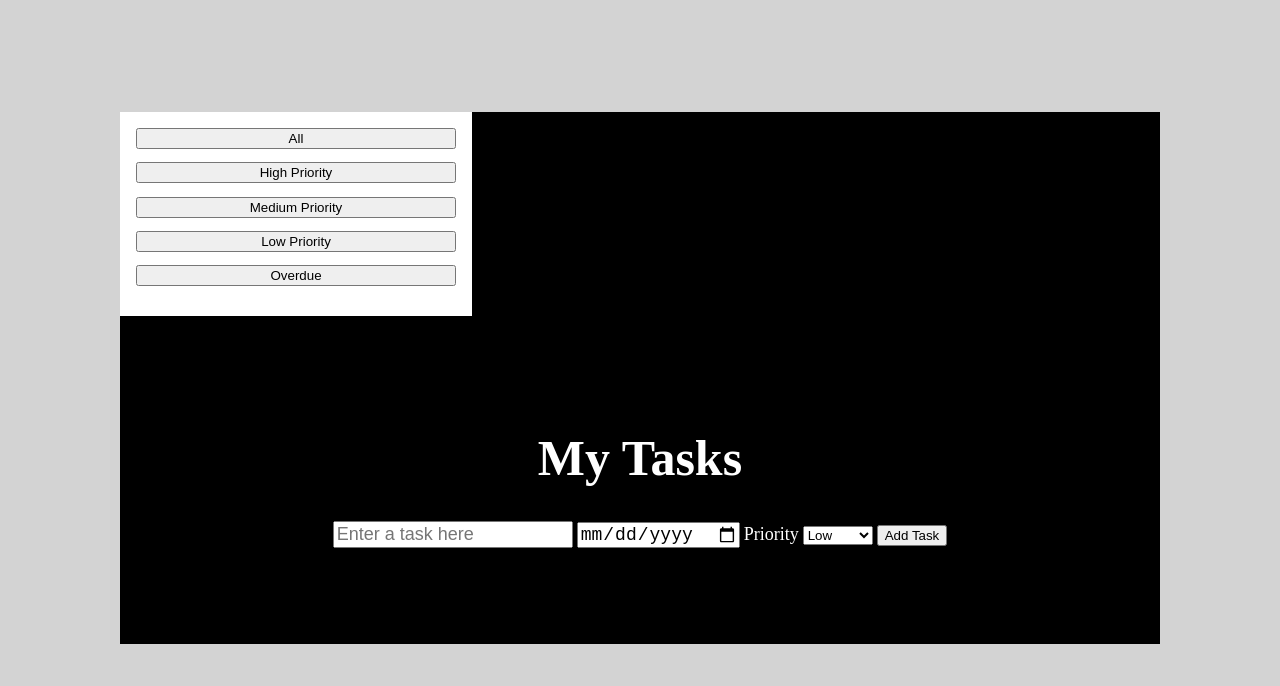
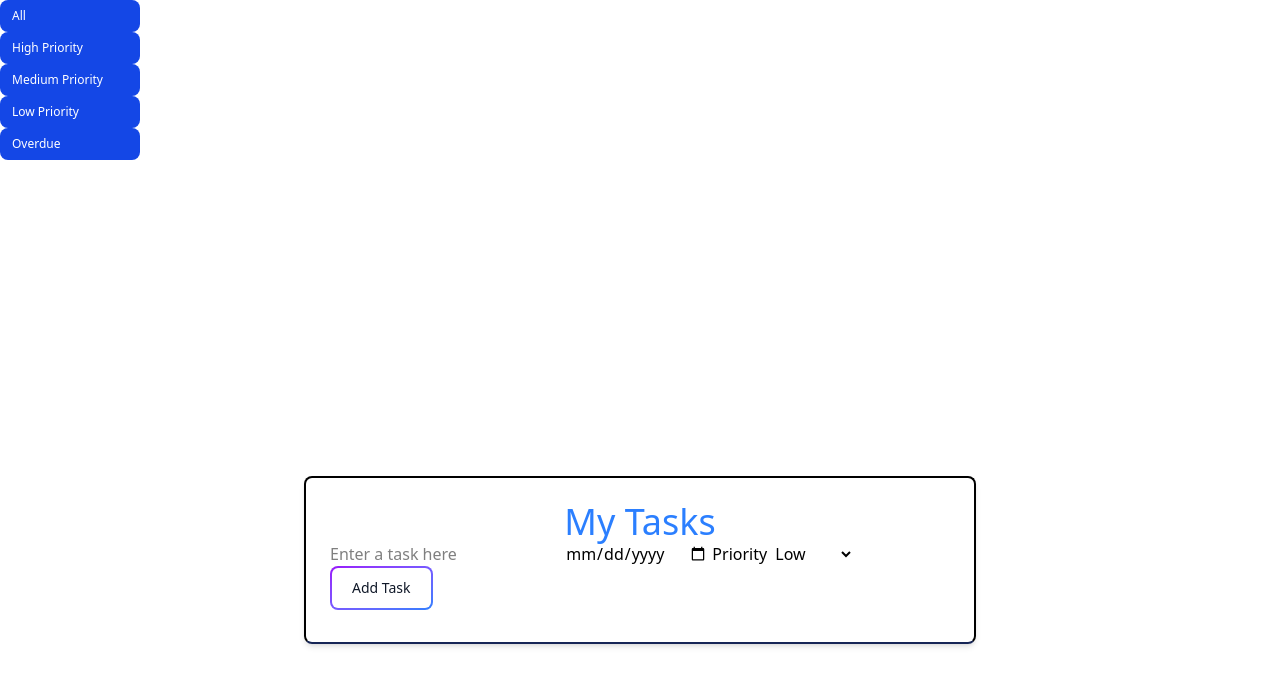
Before and after one commit to DylanKeck/task-tracker, a website: page index.html in a window 1280 px wide. Drawn offline with nearby package versions, Linux system fonts and the light colour scheme; files that its build step writes are made by us from their sources.

Commit message:
updated styles and added Tailwind config

```diff
--- a/index.html
+++ b/index.html
@@ -3,23 +3,28 @@
 <head>
   <meta charset="UTF-8">
   <title>Task Tracker</title>
+  <link rel="stylesheet" href="/dist/styles.css">
   <link rel="stylesheet" href="styles.css">
 </head>
 <body>
-<div id="container">
-  <nav id="filter-list">
-    <button class="filter" data-filter="all">All</button>
-    <button class="filter" data-filter="high">High Priority</button>
-    <button class="filter" data-filter="medium">Medium Priority</button>
-    <button class="filter" data-filter="low">Low Priority</button>
-    <button class="filter" data-filter="overdue">Overdue</button>
+<div id="container" class="w mx-auto ">
+  <nav id="filter-list" class="flex flex-col flex-wrap">
+    <button class="max-w-35 filter px-3 py-2 text-xs font-medium text-center inline-flex items-center text-white bg-blue-700 rounded-lg hover:bg-blue-800 focus:ring-4 focus:outline-none focus:ring-blue-300 dark:bg-blue-600 dark:hover:bg-blue-700 dark:focus:ring-blue-800" data-filter="all">All</button>
+    <button class="max-w-35 filter px-3 py-2 text-xs font-medium text-center inline-flex items-center text-white bg-blue-700 rounded-lg hover:bg-blue-800 focus:ring-4 focus:outline-none focus:ring-blue-300 dark:bg-blue-600 dark:hover:bg-blue-700 dark:focus:ring-blue-800" data-filter="high">High Priority</button>
+    <button class="max-w-35 filter px-3 py-2 text-xs font-medium text-center inline-flex items-center text-white bg-blue-700 rounded-lg hover:bg-blue-800 focus:ring-4 focus:outline-none focus:ring-blue-300 dark:bg-blue-600 dark:hover:bg-blue-700 dark:focus:ring-blue-800" data-filter="medium">Medium Priority</button>
+    <button class="max-w-35 filter px-3 py-2 text-xs font-medium text-center inline-flex items-center text-white bg-blue-700 rounded-lg hover:bg-blue-800 focus:ring-4 focus:outline-none focus:ring-blue-300 dark:bg-blue-600 dark:hover:bg-blue-700 dark:focus:ring-blue-800" data-filter="low">Low Priority</button>
+    <button class="max-w-35 filter px-3 py-2 text-xs font-medium text-center inline-flex items-center text-white bg-blue-700 rounded-lg hover:bg-blue-800 focus:ring-4 focus:outline-none focus:ring-blue-300 dark:bg-blue-600 dark:hover:bg-blue-700 dark:focus:ring-blue-800" data-filter="overdue">Overdue</button>
   </nav>
-  <div class="items">
-<h1>My Tasks</h1>
+</div>
 
-<form id="task-form">
+<div class="container mx-auto">
+<div class="flex justify-center items-center min-h-screen">
 
-    <label id="task" for="task"></label>
+<form id="task-form" class="mx-auto w-full max-w-2xl p-6 border-b-blue-950 border-2 rounded-lg shadow-md">
+  <h1 class="text-4xl text-center text-blue-500">My Tasks</h1>
+
+
+  <label id="task" for="task-input"></label>
     <input  type="text" id="task-input" placeholder="Enter a task here">
     <input type="date" id="task-date" placeholder="Enter due date">
   <label id="priority-label" for="priority-label">Priority</label>
@@ -28,13 +33,17 @@
     <option id="medium" value="medium">Medium</option>
     <option id="high" value="high">High</option>
   </select>
-    <button id="add-task" type="submit">Add Task</button>
+  <button id="add-task" type="submit" class="relative inline-flex items-center justify-center p-0.5 mb-2 me-2 overflow-hidden text-sm font-medium text-gray-900 rounded-lg group bg-gradient-to-br from-purple-600 to-blue-500 group-hover:from-purple-600 group-hover:to-blue-500 hover:text-white dark:text-white focus:ring-4 focus:outline-none focus:ring-blue-300 dark:focus:ring-blue-800">
+<span class="relative px-5 py-2.5 transition-all ease-in duration-75 bg-white dark:bg-gray-900 rounded-md group-hover:bg-transparent group-hover:dark:bg-transparent">
+Add Task
+</span>
+  </button>
     <div id="task-container">
     </div>
     <ul id="task-list"></ul>
 </form>
+</div>
     </div>
-</div>
 
 
 </body>
--- a/index.js
+++ b/index.js
@@ -91,7 +91,7 @@ function loadTasks() {
 function createDeleteButton() {
     const deleteButton = document.createElement("button");
     deleteButton.textContent = "Delete";
-    deleteButton.className = "delete-button";
+    deleteButton.className = "px-3 py-2 ml-2 mb-2 text-sm font-medium text-center text-white bg-blue-700 rounded-lg hover:bg-blue-800 focus:ring-4 focus:outline-none focus:ring-blue-300 dark:bg-blue-600 dark:hover:bg-blue-700 dark:focus:ring-blue-800";
     deleteButton.addEventListener("click", (e) => {
         e.target.parentElement.remove();
         saveTasks();
@@ -101,7 +101,7 @@ function createDeleteButton() {
 function completeTask () {
     const completeButton = document.createElement("button");
     completeButton.textContent = "Complete";
-    completeButton.className = "complete-button";
+    completeButton.className = "ml-2 px-3 py-2 text-sm font-medium text-center text-white bg-blue-700 rounded-lg hover:bg-blue-800 focus:ring-4 focus:outline-none focus:ring-blue-300 dark:bg-blue-600 dark:hover:bg-blue-700 dark:focus:ring-blue-800";
     completeButton.type = "button";
     completeButton.addEventListener("click", (e) => {
         const listItem = e.target.parentElement;
@@ -117,7 +117,7 @@ function pastDue (listItem) {
         due: listItem.getAttribute("data-task-date"),
     }
     if (dates.today > dates.due) {
-        listItem.classList.add("past")
+        listItem.classList.add("text-red-500")
     }
 }
 
--- /dev/null
+++ b/postcss.config.js
@@ -0,0 +1,5 @@
+export default {
+    plugins: {
+        "@tailwindcss/postcss": {},
+    }
+}
--- a/styles.css
+++ b/styles.css
@@ -1,35 +1,106 @@
-body {
-    background-color: lightgray;
-}
-h1 {
-    font-size: 50px;
-}
+@import "tailwindcss";
 
 
 
-#task-list li button {
-    margin-left: 8px;
-}
-li {
-    list-style-type: none;
-    font-size: 20px;
-}
-label, input {
-    font-size: 18px;
-}
-.past {
-    color: red;
-}
+
+
+
+
+
+
+
+
+
+
+
+
+
+/*body {*/
+/*    background-color: lightgray;*/
+/*}*/
+/*h1 {*/
+/*    font-size: 50px;*/
+/*}*/
+
+
+
+/*#task-list li button {*/
+/*    margin-left: 8px;*/
+/*}*/
+/*li {*/
+/*    list-style-type: none;*/
+/*    font-size: 20px;*/
+/*}*/
+/*label, input {*/
+/*    font-size: 18px;*/
+/*}*/
+/*.past {*/
+/*    color: red;*/
+/*}*/
 .completed {
     text-decoration: line-through;
     color: lightgray;
 }
-#container {
-    text-align: center;
-    margin: 7rem;
-    background-color: black;
-    color: white;
-}
+/*#container {*/
+/*    text-align: center;*/
+/*    margin: 7rem;*/
+/*    background-color: black;*/
+/*    color: white;*/
+/*}*/
+/*.high {*/
+/*    border-left: 6px solid red;*/
+/*}*/
+/*.medium {*/
+/*    border-left: 6px solid yellow;*/
+/*}*/
+/*.low {*/
+/*    border-left: 6px solid green;*/
+/*}*/
+/*#filter-list {*/
+/*    height: 100%;*/
+/*    width: 20em;*/
+/*    padding: 1rem;*/
+/*    background-color: white;*/
+/*}*/
+/*.filter {*/
+/*    display: block;*/
+/*    width: 100%;*/
+/*    margin-bottom: 1em;*/
+/*}*/
+/*.items {*/
+/*    padding: 5em;*/
+/*}*/
+/*h1 {*/
+/*    font-size: 50px;*/
+/*}*/
+
+
+
+/*#task-list li button {*/
+/*    margin-left: 8px;*/
+/*}*/
+/*li {*/
+/*    list-style-type: none;*/
+/*    font-size: 20px;*/
+/*}*/
+/*label, input {*/
+/*    font-size: 18px;*/
+/*}*/
+/*.past {*/
+/*    color: red;*/
+/*}*/
+/*.completed {*/
+/*    text-decoration: line-through;*/
+/*    color: lightgray;*/
+/*}*/
+/*#container {*/
+/*    display: flex;*/
+/*    text-align: center;*/
+/*    margin: 7rem;*/
+/*    margin: 7rem auto;*/
+/*    background-color: black;*/
+/*    color: white;*/
+/*}*/
 .high {
     border-left: 6px solid red;
 }
@@ -39,17 +110,75 @@ label, input {
 .low {
     border-left: 6px solid green;
 }
-#filter-list {
-    height: 100%;
-    width: 20em;
-    padding: 1rem;
-    background-color: white;
-}
-.filter {
-    display: block;
-    width: 100%;
-    margin-bottom: 1em;
-}
-.items {
-    padding: 5em;
-}
+/*#filter-list {*/
+/*    height: 100%;*/
+/*    height: 100vh;*/
+/*    width: 20em;*/
+/*    flex-shrink: 0;*/
+/*    padding: 1rem;*/
+/*    background-color: white;*/
+/*}*/
+/*.filter {*/
+/*    display: block;*/
+/*    width: 100%;*/
+/*    margin-bottom: 1em;*/
+/*}*/
+/*.items {*/
+/*    padding: 5em;*/
+/*    flex: 1;*/
+/*    display: flex;*/
+/*    flex-direction: column;*/
+/*    align-items: center;*/
+/*}*/
+/*#task-list li button {*/
+/*    margin-left: 8px;*/
+/*}*/
+/*li {*/
+/*    list-style-type: none;*/
+/*    font-size: 20px;*/
+/*}*/
+/*label, input {*/
+/*    font-size: 18px;*/
+/*}*/
+/*.past {*/
+/*    color: red;*/
+/*}*/
+/*.completed {*/
+/*    text-decoration: line-through;*/
+/*    color: lightgray;*/
+/*}*/
+/*#container {*/
+/*    text-align: center;*/
+/*    margin: 7rem;*/
+/*    background-color: black;*/
+/*    color: white;*/
+/*    !* Ensure children using 100% height span the full viewport *!*/
+/*    min-height: 100vh;*/
+/*}*/
+/*.high {*/
+/*    border-left: 6px solid red;*/
+/*}*/
+/*.medium {*/
+/*    border-left: 6px solid yellow;*/
+/*}*/
+/*.low {*/
+/*    border-left: 6px solid green;*/
+/*}*/
+/*#filter-list {*/
+/*    height: 100%;*/
+/*    !* Occupy the full height of the container *!*/
+/*    min-height: 100vh;*/
+/*    width: 20em;*/
+/*    padding: 1rem;*/
+/*    background-color: white;*/
+/*    background-color: black;*/
+/*    color: white;*/
+/*}*/
+/*.filter {*/
+/*    display: block;*/
+/*    width: 100%;*/
+/*    margin-bottom: 1em;*/
+/*}*/
+/*.items {*/
+/*    padding: 5em;*/
+/*}*/
```
Also changed, not shown: package.json (added, +13 -0 lines), 2 other files.
